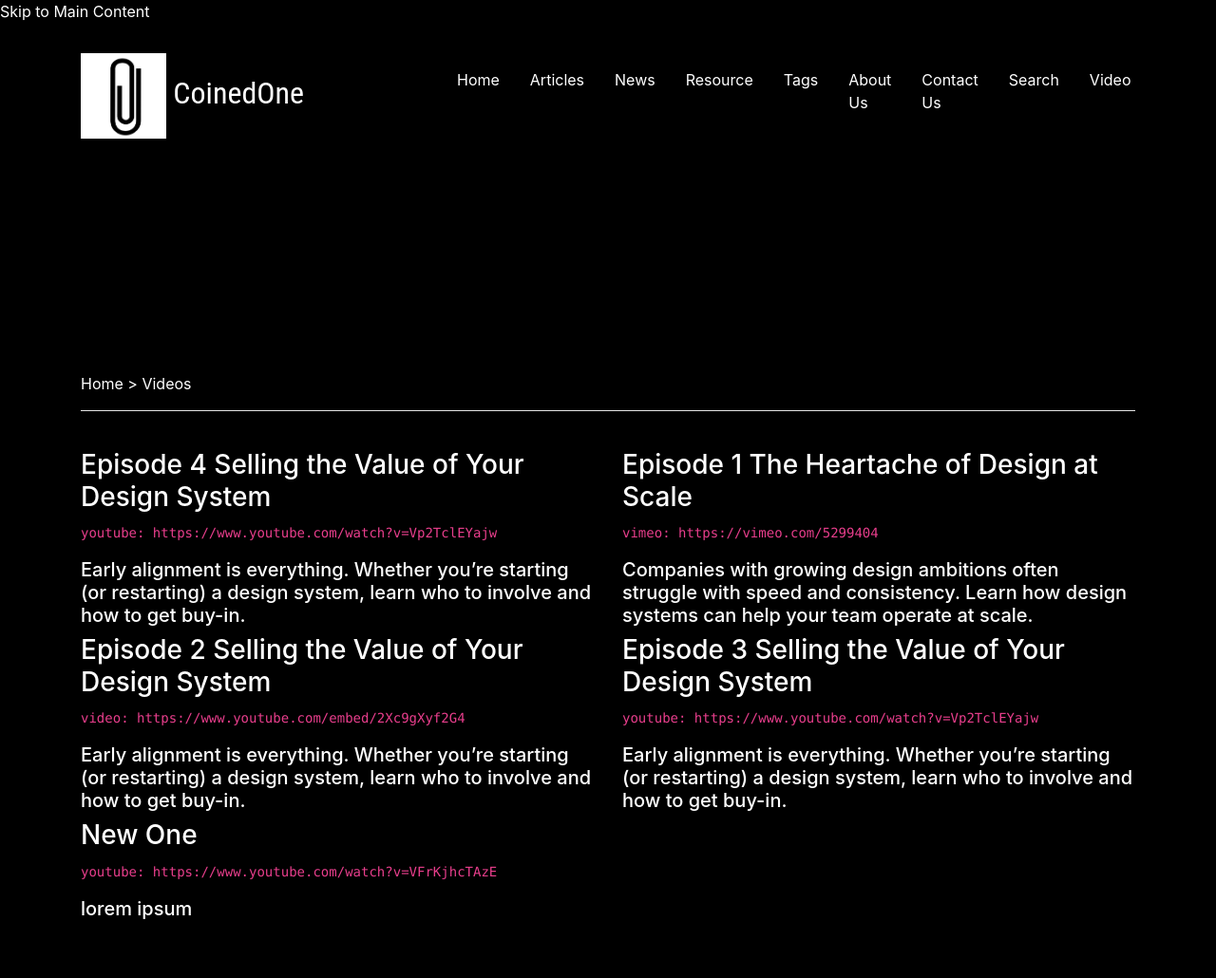
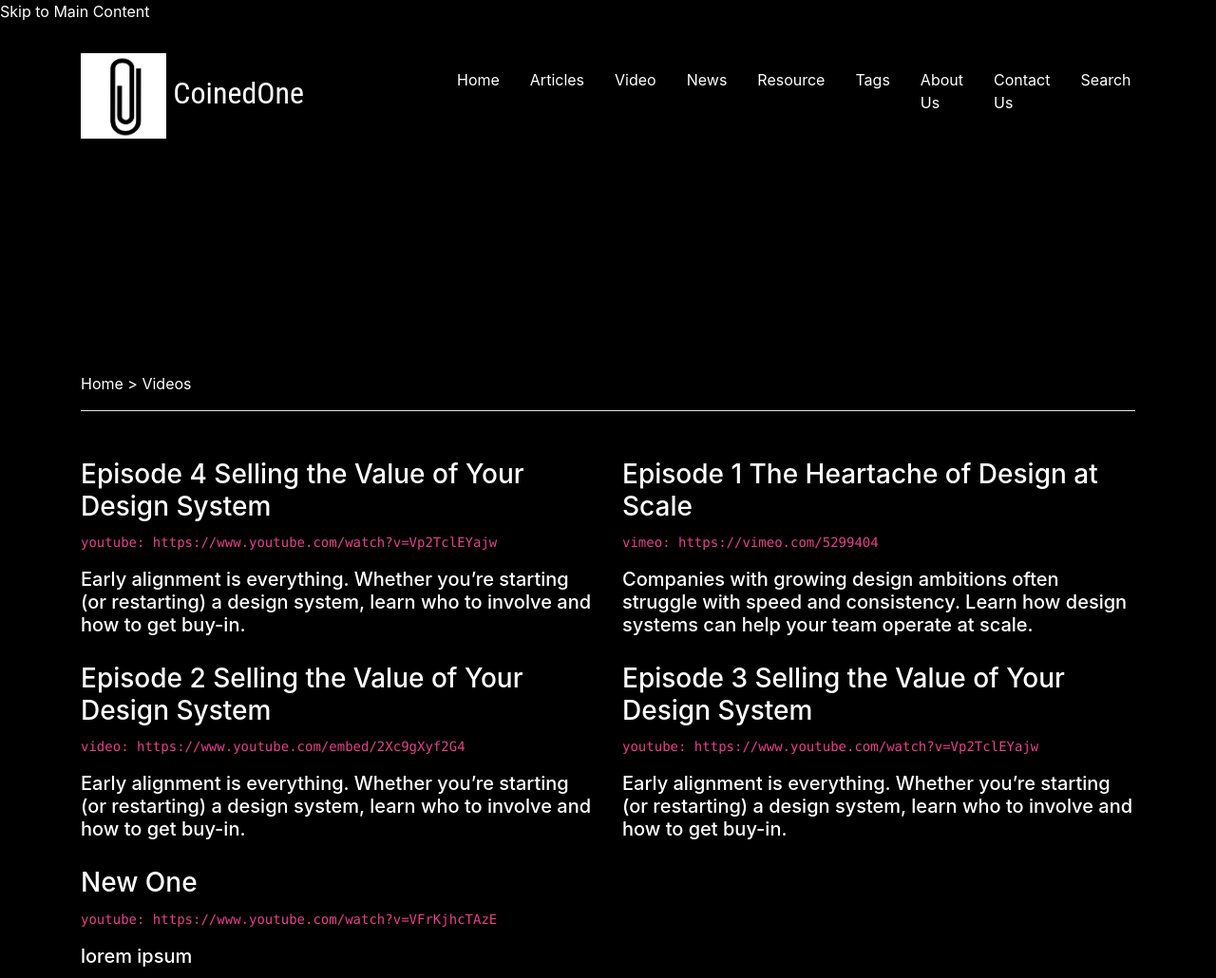
Before and after one commit to Aby-Sebastian/site, a Gatsby site: page /vid in a window 1280 px wide. Shown: the top 1030 px of the page at 95% size. Built offline with nearby package versions, Linux system fonts and the light colour scheme; Gatsby itself is replaced by a stand-in of ours.

Commit message:
corrected

```diff
--- a/gatsby-config.js
+++ b/gatsby-config.js
@@ -19,6 +19,10 @@ module.exports = {
       {
         name: "Articles",
         link: "/articles",
+      },
+      {
+        name: "Video",
+        link: "/vid",
       },
       {
         name: "News",
@@ -45,10 +49,7 @@ module.exports = {
         name: "Search",
         link: "/search",
       },
-      {
-        name: "Video",
-        link: "/vid",
-      }
+
     ],
   },
   plugins: [
--- a/src/components/main.css
+++ b/src/components/main.css
@@ -12,10 +12,8 @@
   color: white;
 }
 
-.video-list {
-  display: flex;
-
-
+.margi {
+  margin: 10px 0;
 }
 
 
--- a/src/pages/vid.js
+++ b/src/pages/vid.js
@@ -23,7 +23,7 @@ class BlogIndex extends React.Component {
 
               return (
 
-                  <div className="card-article col-md-6">
+                  <div className="card-article col-md-6 margi">
                     <h3>{node.childMarkdownRemark.frontmatter.title}</h3>
                     <div dangerouslySetInnerHTML={{ __html: node.childMarkdownRemark.html }} />
                     <h5>{node.childMarkdownRemark.frontmatter.description}</h5>
```
